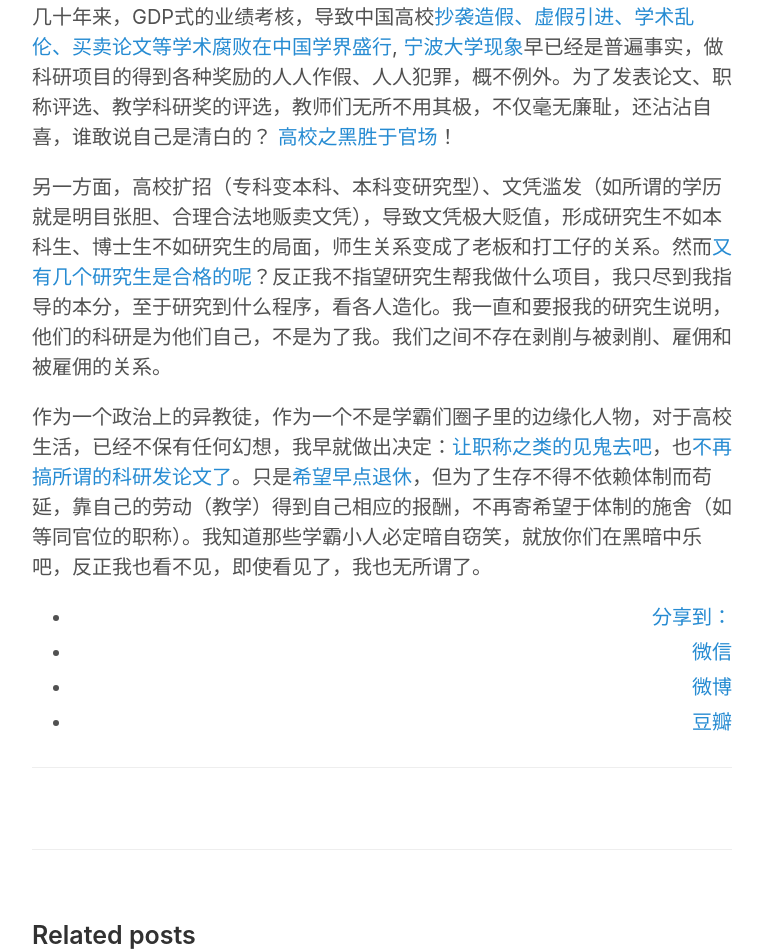
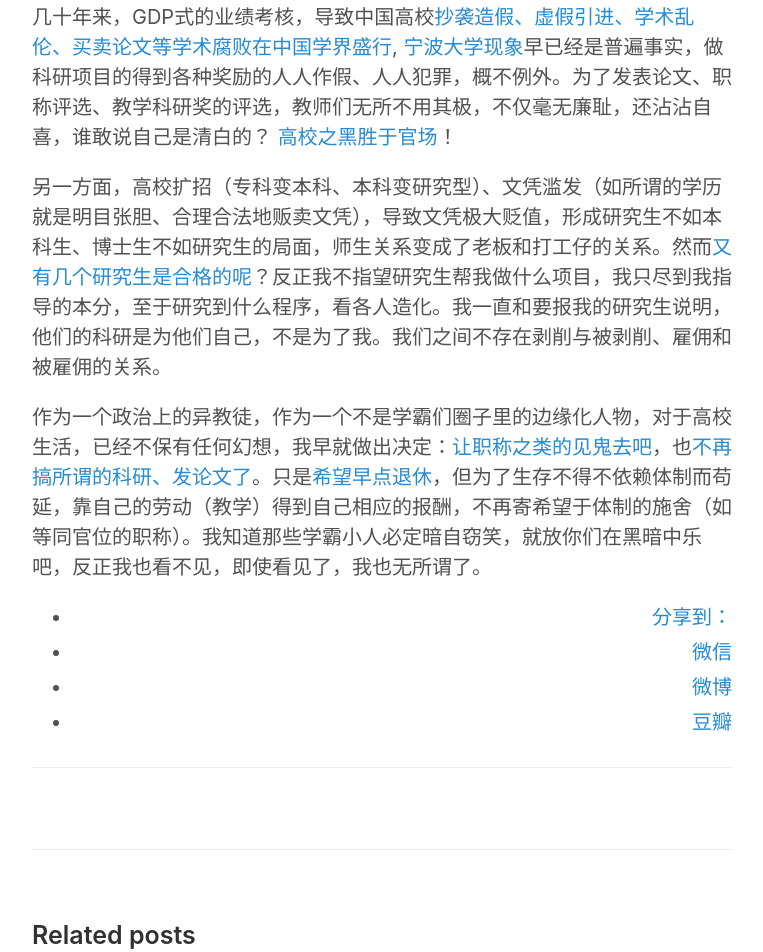
Before and after one commit to hwdong/hwdong-old.github.io, a Jekyll site: the page built from _posts/2014-01-10-不再参与任何科研项目，等待退休.md, in a window 1280 px wide. Shown: the part 339-1291 px from the top of the page, without its empty margins (258-1021 px from the left). Built offline with Jekyll 4.4.1, drawn with Linux system fonts in a browser that asks for light colours; comment, search, counter and statistics services are not loaded.

Commit message:
no research

```diff
--- a/_posts/2014-01-10-不再参与任何科研项目，等待退休.md
+++ b/_posts/2014-01-10-不再参与任何科研项目，等待退休.md
@@ -10,4 +10,4 @@
 
 另一方面，高校扩招（专科变本科、本科变研究型）、文凭滥发（如所谓的学历就是明目张胆、合理合法地贩卖文凭），导致文凭极大贬值，形成研究生不如本科生、博士生不如研究生的局面，师生关系变成了老板和打工仔的关系。然而[又有几个研究生是合格的呢](http://hongweidong.tumblr.com/post/114275359696/%E8%AF%BB%E7%A0%94%E7%9C%9F%E7%9A%84%E5%80%BC%E5%BE%97%E5%90%97)？反正我不指望研究生帮我做什么项目，我只尽到我指导的本分，至于研究到什么程序，看各人造化。我一直和要报我的研究生说明，他们的科研是为他们自己，不是为了我。我们之间不存在剥削与被剥削、雇佣和被雇佣的关系。
 
-作为一个政治上的异教徒，作为一个不是学霸们圈子里的边缘化人物，对于高校生活，已经不保有任何幻想，我早就做出决定：[让职称之类的见鬼去吧](http://hongweidong.tumblr.com/post/120837004016/%E8%AE%A9%E8%81%8C%E7%A7%B0%E8%A7%81%E9%AC%BC%E5%8E%BB%E5%90%A7)，也[不再搞所谓的科研发论文了](http://hongweidong.tumblr.com/post/120611746056/%E4%B8%8D%E5%86%8D%E5%81%9A%E4%BB%BB%E4%BD%95%E6%89%80%E8%B0%93%E7%9A%84%E7%A7%91%E7%A0%94%E5%8F%8A%E9%A1%B9%E7%9B%AE)。只是[希望早点退休](http://hongweidong.tumblr.com/post/128185917021/%E5%B8%8C%E6%9C%9B%E6%97%A9%E7%82%B9%E9%80%80%E4%BC%91)，但为了生存不得不依赖体制而苟延，靠自己的劳动（教学）得到自己相应的报酬，不再寄希望于体制的施舍（如等同官位的职称）。我知道那些学霸小人必定暗自窃笑，就放你们在黑暗中乐吧，反正我也看不见，即使看见了，我也无所谓了。
+作为一个政治上的异教徒，作为一个不是学霸们圈子里的边缘化人物，对于高校生活，已经不保有任何幻想，我早就做出决定：[让职称之类的见鬼去吧](http://hongweidong.tumblr.com/post/120837004016/%E8%AE%A9%E8%81%8C%E7%A7%B0%E8%A7%81%E9%AC%BC%E5%8E%BB%E5%90%A7)，也[不再搞所谓的科研、发论文了](http://hongweidong.tumblr.com/post/120611746056/%E4%B8%8D%E5%86%8D%E5%81%9A%E4%BB%BB%E4%BD%95%E6%89%80%E8%B0%93%E7%9A%84%E7%A7%91%E7%A0%94%E5%8F%8A%E9%A1%B9%E7%9B%AE)。只是[希望早点退休](http://hongweidong.tumblr.com/post/128185917021/%E5%B8%8C%E6%9C%9B%E6%97%A9%E7%82%B9%E9%80%80%E4%BC%91)，但为了生存不得不依赖体制而苟延，靠自己的劳动（教学）得到自己相应的报酬，不再寄希望于体制的施舍（如等同官位的职称）。我知道那些学霸小人必定暗自窃笑，就放你们在黑暗中乐吧，反正我也看不见，即使看见了，我也无所谓了。
```
